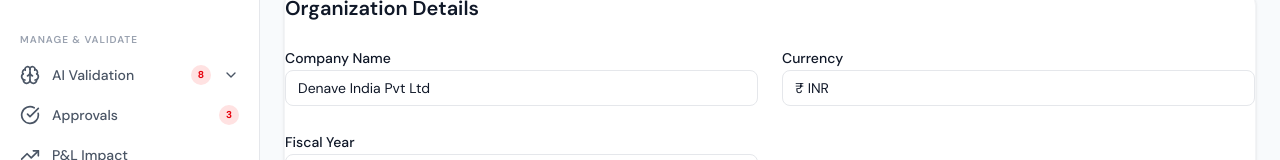
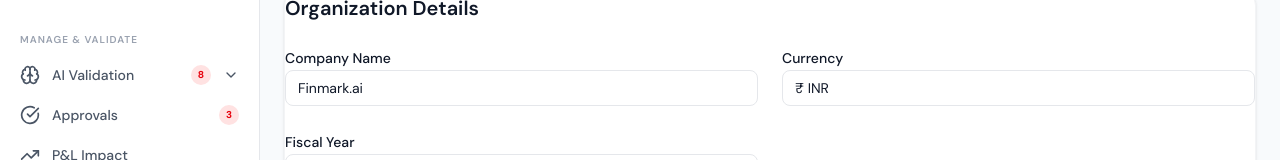
Before and after one commit to hvs-finmarkai/CommissionEngine-AI, a React app in the folder frontend/: page /settings in a window 1280 px wide. Shown: the part 311-471 px from the top of the page. Built offline with nearby package versions, Linux system fonts and the light colour scheme; sample sign-in values are in the browser's storage; the HTML template or start-up script is replaced by a standard one.

Commit message:
fix: remove all Denave references, replace with Finmark.ai

```diff
--- a/frontend/src/pages/settings/index.jsx
+++ b/frontend/src/pages/settings/index.jsx
@@ -26,7 +26,7 @@
 ];
 
 export default function SettingsPage() {
-  const [companyName, setCompanyName] = useState("Denave India Pvt Ltd");
+  const [companyName, setCompanyName] = useState("Finmark.ai");
   const [currency, setCurrency] = useState("₹ INR");
   const [fiscalYear, setFiscalYear] = useState("Apr-Mar");
   const [rolesData, setRolesData] = useState(roles);
```
